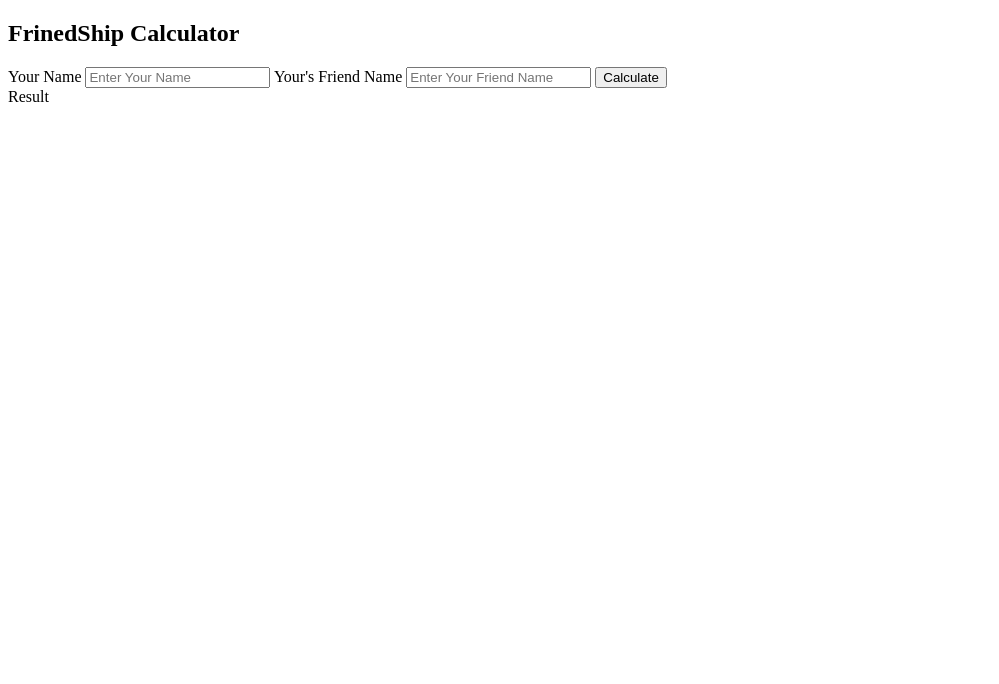
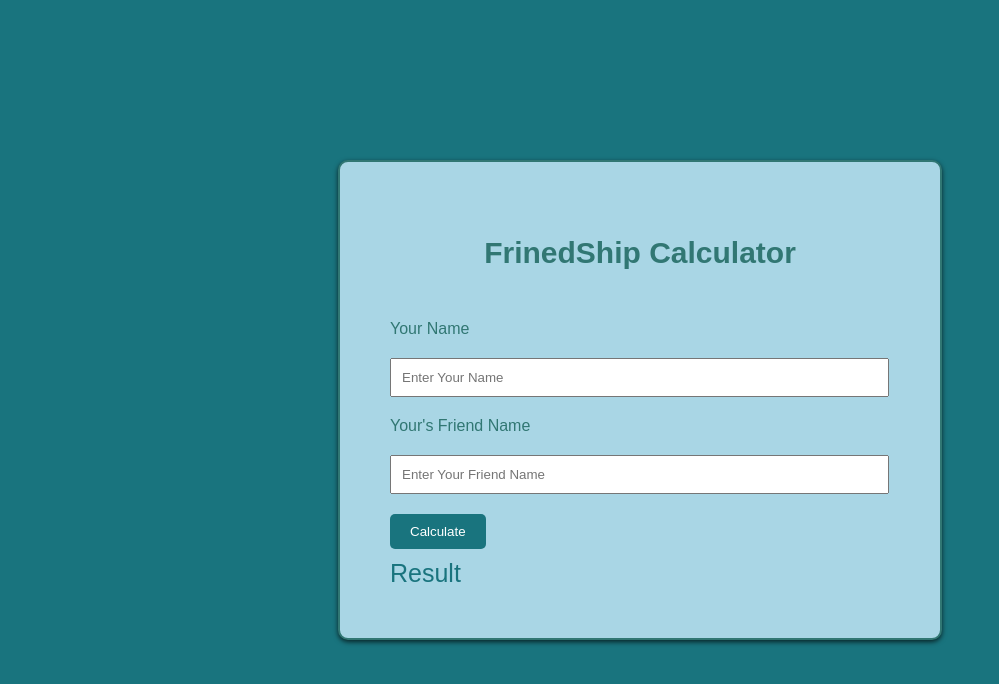
Before and after one commit to Moataz-Jbareen/Friendship_Calculatr, a plain HTML site: page index.html in a window 1280 px wide. Shown: the whole page, without its empty margins (0-999 px from the left). Drawn offline with Linux system fonts and the light colour scheme.

Commit message:
Styling the Html Objects

```diff
--- a/index.html
+++ b/index.html
@@ -3,6 +3,7 @@
 <head>
     <meta charset="UTF-8">
     <meta name="viewport" content="width=device-width, initial-scale=1.0">
+    <link rel="stylesheet" href="style.css">
     <title>Frined-Ship Calculator</title>
 </head>
 <body>
@@ -17,7 +18,7 @@
 
             <button onclick="calculator()">Calculate</button>
 
-            <div id=""result>Result</div>
+            <div id="result">Result</div>
         </div>
 
 
--- a/style.css
+++ b/style.css
@@ -1,5 +1,81 @@
-.container{
-    display:flex;
-    background-color: antiquewhite;
-    width: 600px;
+/*
+#D1E8E2 soft green
+
+deep teal #19747E
+
+ight sky blue #A9D6E5
+
+light gray #E2E2E2
+
+*/
+body{
+    background-color: #19747E;
+    font-family: Arial, Helvetica, sans-serif;
+    margin: 0;
+    padding: 0;
+    box-sizing: border-box;
+    display: flex;
+    justify-content: center;
+    align-items: center;
+
+    height: 100vh;
 }
+
+ .container{
+    width: 500px;
+    background-color: #A9D6E5;
+    padding:50px;
+    border-radius: 10px;
+    box-shadow: 0 2px 5px rgba(0,0,0,0.7);
+    margin: 20px auto;
+    border: 2px solid #317773 ;
+
+}
+
+h2{
+    text-align: center;
+    color: #317773;
+    font-size: 30px;
+    margin-bottom: 50px;
+}
+
+.f-cal{
+    margin-top: 20px;
+
+}
+
+label{
+    display: block;
+    margin-top: 10px;
+    margin-bottom: 10px;
+    color: #317773;
+}
+
+input[type="text"]{
+    width: 95%;
+    padding: 10px;
+    margin-top: 10px;
+    color: #317773;
+}
+label[for="name2"]{
+    margin-top: 20px;
+}
+
+button{
+    background-color: #19747E;
+    color: white;
+    padding:  10px 20px;
+    border: #19747E;
+    align-items: center;
+    margin-top:20px;
+    border-radius: 5px;
+    cursor: pointer;
+
+
+}
+
+#result{
+    margin-top: 10px;
+    font-size: 25px;
+    color: #19747E;
+}
```
